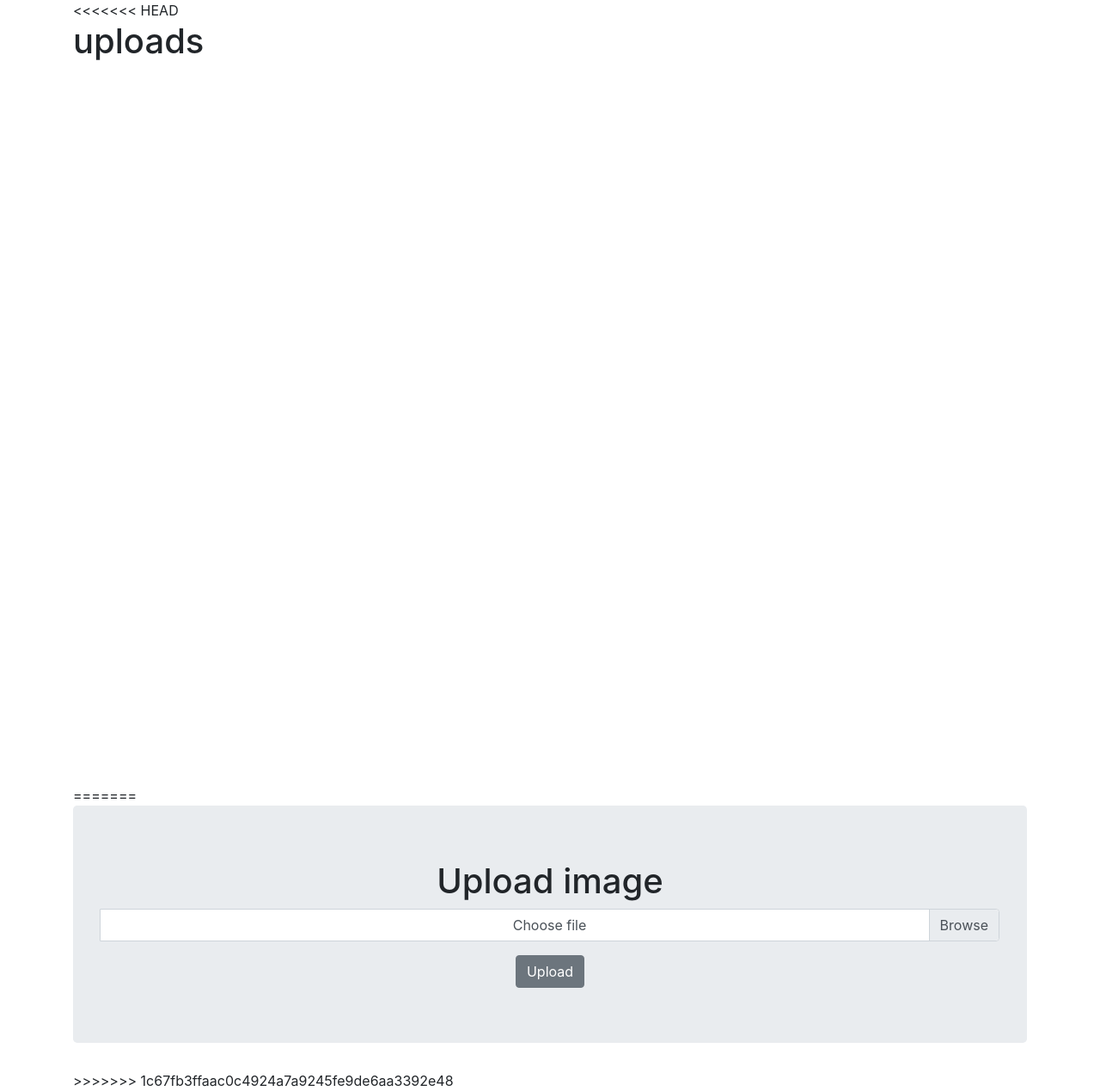
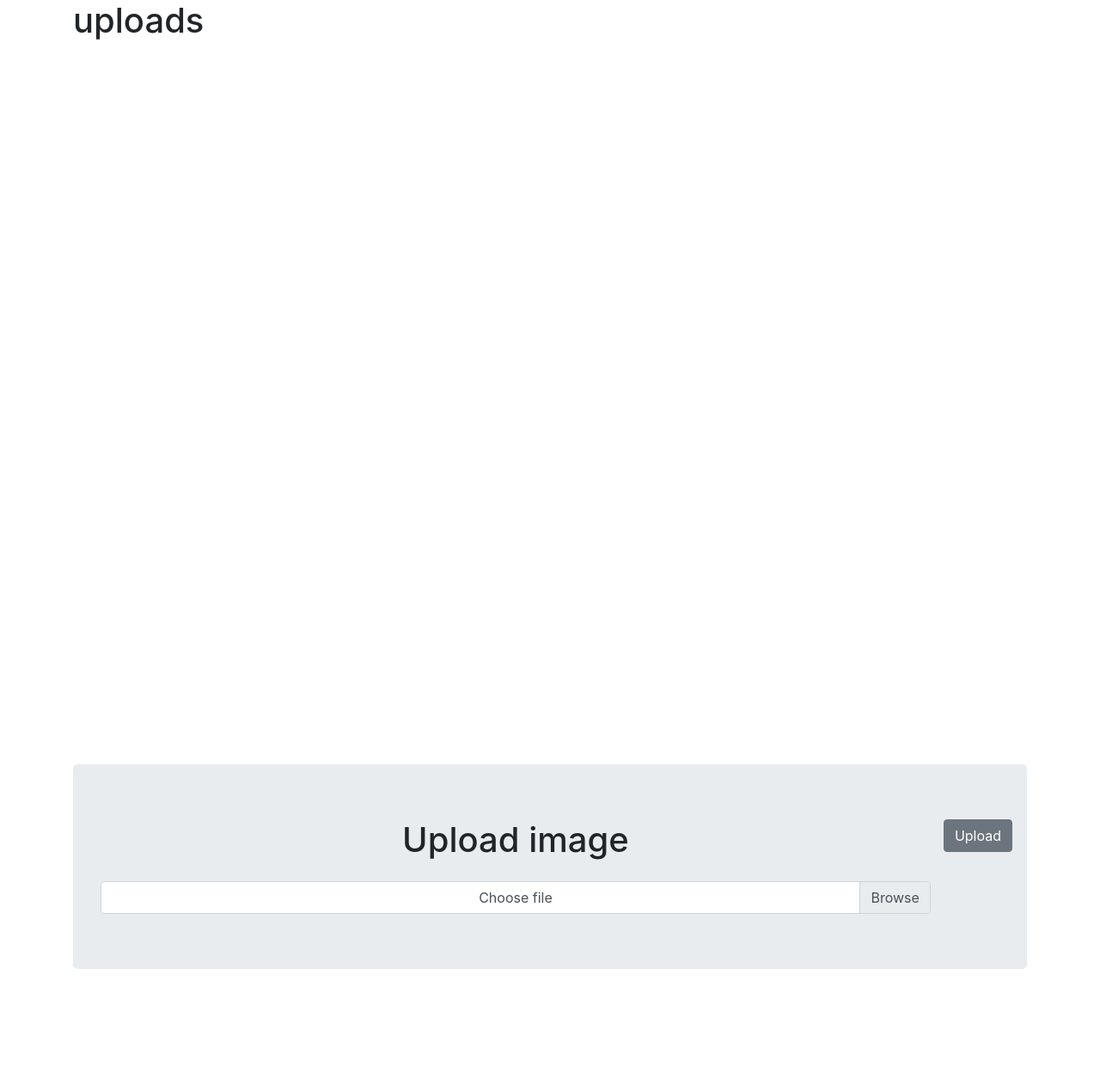
Before and after one commit to Iankumu/photography, a Flask app: page /uploads in a window 1280 px wide. Shown: the part 56-1325 px from the top of the page at 86% size. After the commit the page ends 1183 px from the top, so only its background shows below. Run offline with Flask 2, Linux system fonts and the light colour scheme; some libraries are stand-ins or nearby versions.

Commit message:
Added images for uploads and orders. uploads.html routing done

```diff
--- a/templates/dashboard.html
+++ b/templates/dashboard.html
@@ -56,7 +56,7 @@
     <div class="card-body">
       <h3 class="card-title">Uploads</h3>
         <p>Dynamic text will be included here in the future once the back end is more mature.</p>
-        <a href="uploads.html" class="btn btn-primary">View</a>
+        <a href="/uploads" class="btn btn-primary">View</a>
     </div>
 
 
--- a/templates/uploads.html
+++ b/templates/uploads.html
@@ -1,6 +1,6 @@
 {% extends 'layout.html' %}
 {% block body %}
-<<<<<<< HEAD
+
 <h1 class="dash">uploads</h1>
 <html lang="en">
 <head>
@@ -9,20 +9,13 @@
 </head>
 <body>
 <div class="embed-responsive embed-responsive-4by3">
-
-</div>
-</body>
-</html>
-
-=======
-<body>
 <div class="jumbotron text-center">
     <div class="row">
         <div class="col">
             <h1>Upload image </h1>
             <form action="/uploads" method="post" enctype="multipart/form-data">
                <div class="input-group mb-3">
-  <div class="input-group-prepend">
+
 
   </div>
   <div class="custom-file">
@@ -38,5 +31,5 @@
     </div>
 </div>
 </body>
->>>>>>> 1c67fb3ffaac0c4924a7a9245fe9de6aa3392e48
+
 {% endblock %}
```
